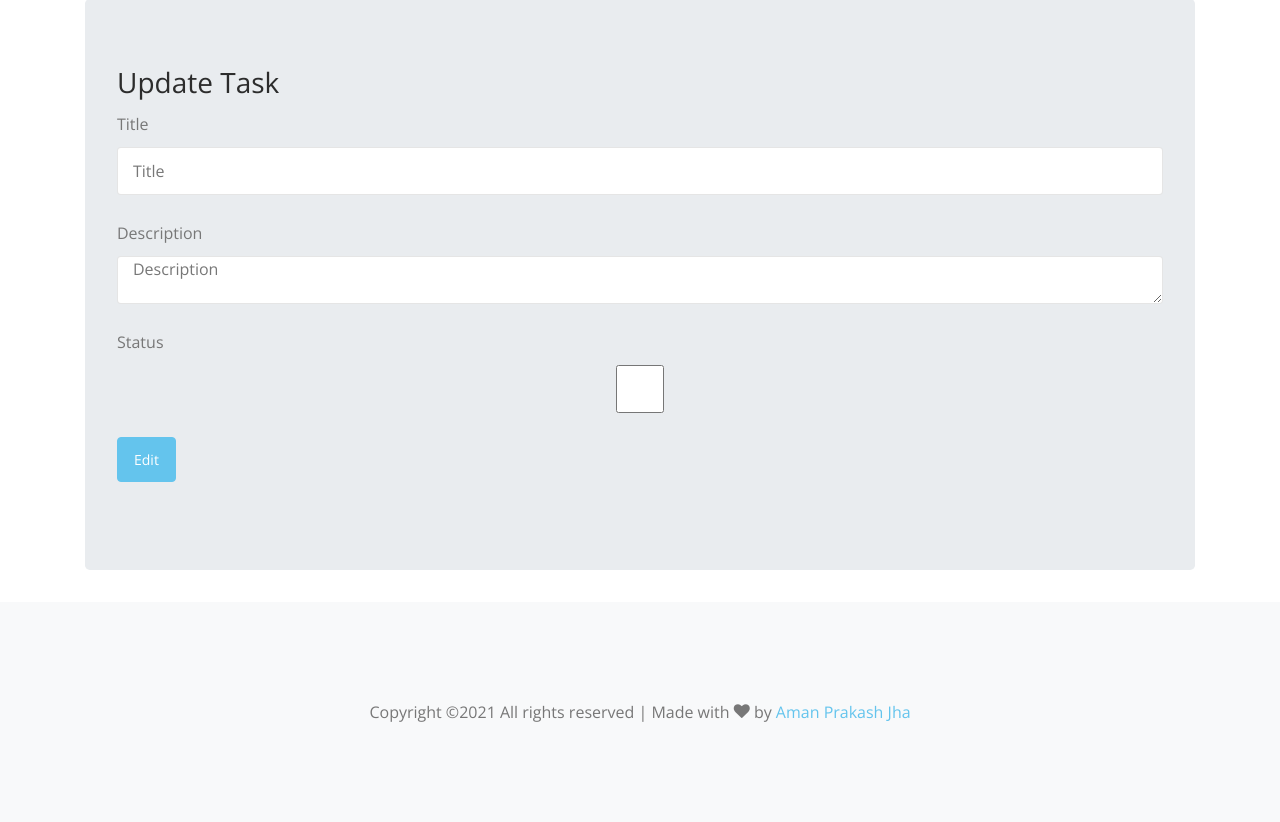
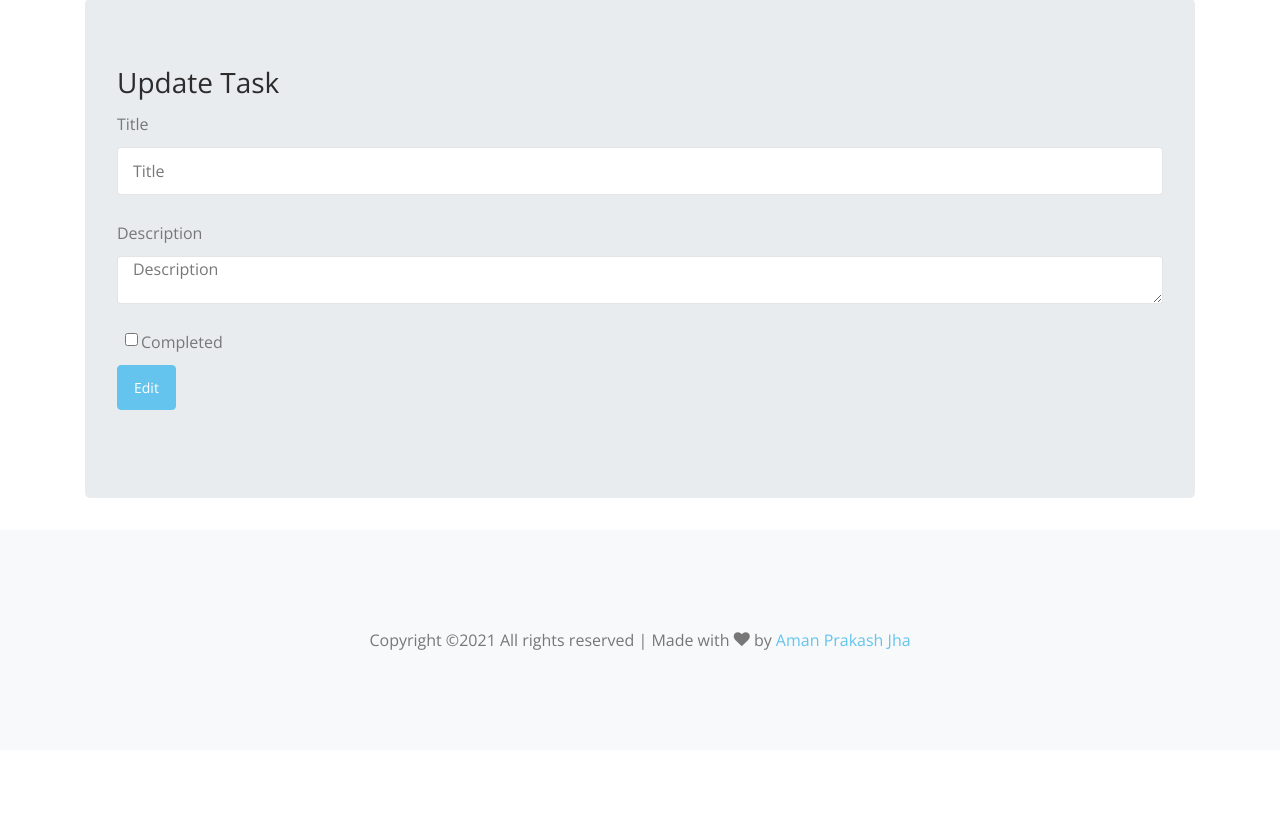
Before and after one commit to amanjha8100/ToDoAppDjango, a Django app: template task/templates/task/edit.html in a window 1280 px wide. Shown: the part 77-899 px from the top of the page. After the commit the page ends 727 px from the top, so only its background shows below. Run offline with Django 3.2, Linux system fonts and the light colour scheme; the template is opened without the code that fills it: values that come from a table or form of the project are taken from there, others are empty; some libraries are stand-ins or nearby versions; some web fonts are replaced.

Commit message:
completed

```diff
--- a/task/forms.py
+++ b/task/forms.py
@@ -17,4 +17,4 @@
 class EditForm(forms.Form):
     title = forms.CharField(max_length=120)
     msg = forms.CharField(widget=forms.Textarea)
-    status = forms.BooleanField()
+    status = forms.BooleanField(initial=False,required=False)
--- a/task/models.py
+++ b/task/models.py
@@ -13,4 +13,4 @@
         return self.title
 
     class Meta:
-        ordering = ['status']
+        ordering = ['status','-pk']
--- a/task/templates/task/edit.html
+++ b/task/templates/task/edit.html
@@ -20,9 +20,12 @@
                 <small class="text-danger">{{err}}</small>
                 {% endfor %}
             </div>
-            <div class="form-group">
-                <label for="status"> Status</label><br>
-                <input type="checkbox" class="form-control" id="status" name="status" value="Completed">
+            <div class="form-check">
+                <input type="checkbox" class="form-check-input ml-2 mb-2" id="status" name="status" value="Completed" {% if form.status.value %}checked{% endif %}>
+                <label for="status" class="form-check-label ml-4 mb-2"> Completed</label><br>
+                {% for err in form.status.errors %}
+                <small class="text-danger">{{err}}</small>
+                {% endfor %}
             </div>
             <div class="form-group">
                 <button class="btn btn-primary" type="submit">Edit</button>
```
Also changed, not shown: task/migrations/0003_alter_todo_options.py (added).
